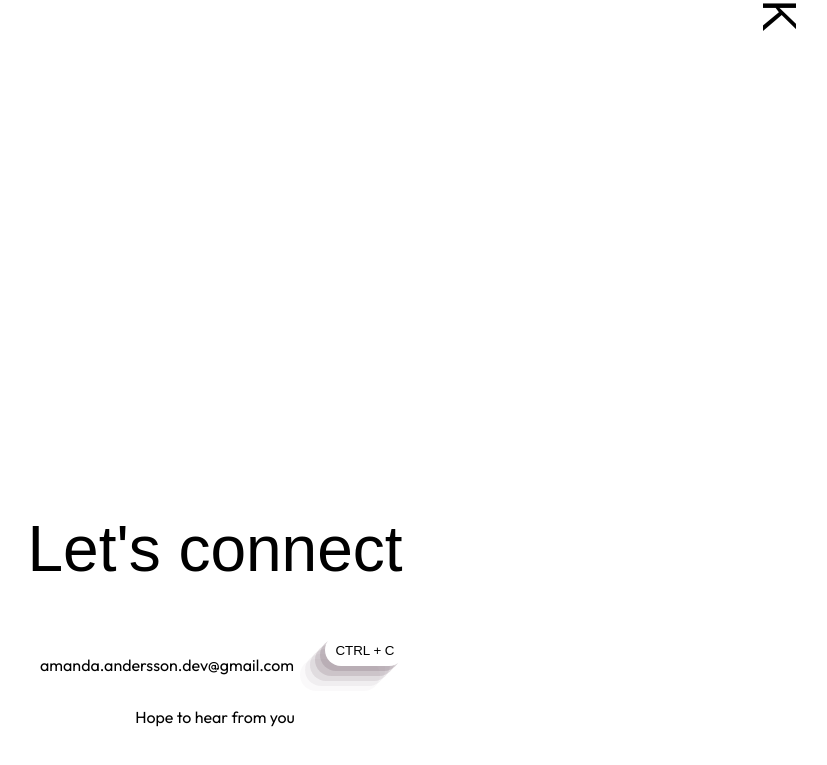
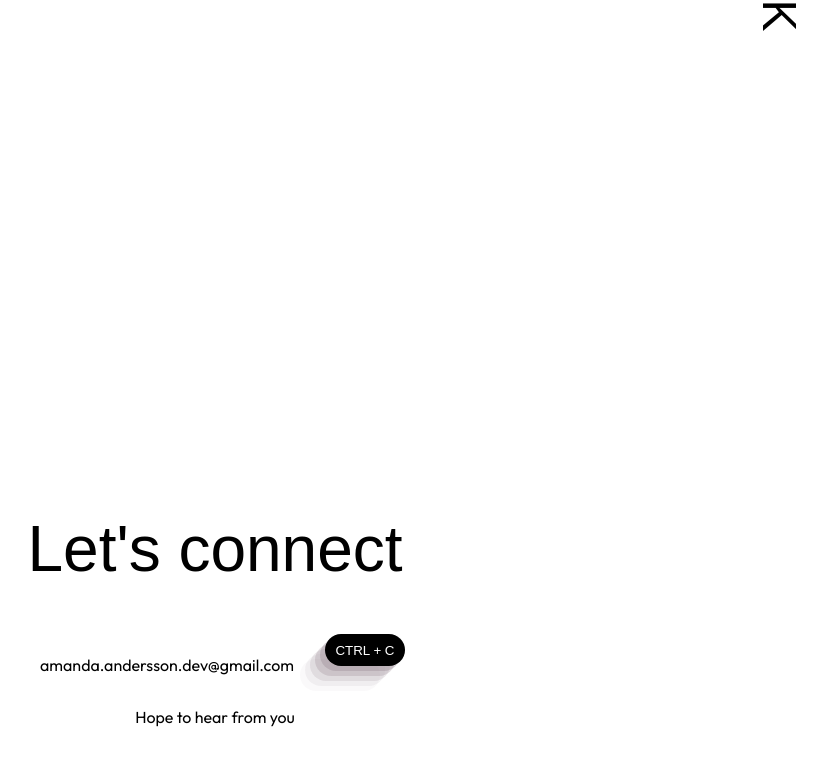
Before and after one commit to Amandaanderssn/Portfolio, a React (Vite) app: page / in a window 1280 px wide. Shown: the part 2115-2880 px from the top of the page, without its empty margins (425-1252 px from the left). Built offline with nearby package versions, Linux system fonts and the light colour scheme; a web font is replaced by a local one.

Commit message:
Added some more minor animation to about and contact section

```diff
--- a/src/components/HomePageSections/AboutSection/AboutSection.css
+++ b/src/components/HomePageSections/AboutSection/AboutSection.css
@@ -19,16 +19,17 @@
     gap: 2rem;
     align-items: top;
     justify-content: space-between;
+
+    opacity: 0;
+    transform: translateY(40px);
+    transition: opacity 1.2s ease, transform 1.2s ease;
 }
 
 .position>div {
     width: 40%
 }
 
-/* .arrow {
-    transition: transform 0.1s ease-out, opacity 0.3s ease;
+.position.visible {
+    opacity: 1;
+    transform: translateY(0);
 }
-
-.about-text {
-    transition: filter 0.3s ease, opacity 0.3s ease;
-} */
--- a/src/components/HomePageSections/AboutSection/AboutSection.jsx
+++ b/src/components/HomePageSections/AboutSection/AboutSection.jsx
@@ -1,22 +1,16 @@
+import { UseAnimationIfVisible } from "../../../hooks/UseAnimationIfVisible.jsx";
 import VerticalTitle from "../../VerticalTitle/VerticalTitle.jsx";
 import "./AboutSection.css";
-import { CircleChevronRight } from 'lucide-react';
 
 const AboutSection = () => {
 
+    const [ref, isVisible] = UseAnimationIfVisible(0.5)
+
     return (
-        <div className="about-section">
-            {/* <h2 className="title">About Me</h2> */}
+        <div className="about-section" ref={ref}>
             <VerticalTitle text="About Me" placement={"left"} />
             <div className="content">
-                <div className="position">
-                    {/* <div className="arrow">
-                        <CircleChevronRight />
-                    </div>
-                    <p className="about-text">
-                        Lorem, ipsum dolor sit amet consectetur adipisicing elit. Tempore molestiae facilis perferendis illo deserunt magni nobis ex voluptates voluptas temporibus sed nulla iusto cum fugit quo numquam doloremque ad similique, explicabo neque quod ea suscipit! Numquam, vero nam quas, ipsam quisquam molestiae corrupti quos unde dolorem ad impedit. Saepe illum at, obcaecati impedit molestias nam dolores? Incidunt reprehenderit, modi at illum dolorem quo voluptatem, voluptates sequi officiis nostrum laborum culpa rerum sed voluptatibus, maiores commodi nobis cupiditate voluptatum. Saepe possimus laborum soluta! Molestias et nihil, velit commodi beatae, doloremque eum, vitae necessitatibus dolore repellat officia provident! Quae soluta velit odio.
-                    </p> */}
-
+                <div className={`position ${isVisible ? "visible" : ""}`}>
                     <div>
                         <h3 style={{ textTransform: "uppercase" }}>Hi, I'm Amanda, I love making things that help people do their thing.</h3>
                     </div>
--- a/src/components/HomePageSections/ContactSection/ContactSection.css
+++ b/src/components/HomePageSections/ContactSection/ContactSection.css
@@ -71,7 +71,7 @@
 
 }
 
-.copyButton {
+.darkCopyButton {
     height: 2rem;
     width: 5rem;
     color: black;
@@ -83,13 +83,36 @@
     transition: transform 0.15s ease-out, background-color 0.3s ease, box-shadow 0.1s ease;
 }
 
-.copyButton:hover {
+.lightCopyButton {
+    height: 2rem;
+    width: 5rem;
+    color: white;
+    background-color: black;
+    border: none;
+    border-radius: 3rem;
+    box-shadow: rgba(159, 144, 153, 0.4) -5px 5px, rgba(159, 144, 153, 0.3) -10px 10px, rgba(159, 144, 153, 0.2) -15px 15px, rgba(159, 144, 153, 0.1) -20px 20px, rgba(159, 144, 153, 0.05) -25px 25px;
+    transform: translate(15px, -15px);
+    transition: transform 0.15s ease-out, background-color 0.3s ease, box-shadow 0.1s ease;
+}
+
+.darkCopyButton:hover {
     cursor: pointer;
     background-color: rgb(197, 197, 197);
 }
 
-.copyButton.clicked {
+.lightCopyButton:hover {
+    cursor: pointer;
+    background-color: rgb(57, 57, 57);
+}
+
+.darkCopyButton.clicked {
     background-color: rgb(199, 199, 199);
+    box-shadow: rgba(240, 46, 170, 0.4) -5px 5px, rgba(240, 46, 170, 0.3) -10px 10px, rgba(240, 46, 170, 0.2) -15px 15px;
+    animation: clickBounce 0.5s ease-out;
+}
+
+.lightCopyButton.clicked {
+    background-color: rgb(57, 57, 57);
     box-shadow: rgba(240, 46, 170, 0.4) -5px 5px, rgba(240, 46, 170, 0.3) -10px 10px, rgba(240, 46, 170, 0.2) -15px 15px;
     animation: clickBounce 0.5s ease-out;
 }
--- a/src/components/HomePageSections/ContactSection/ContactSection.jsx
+++ b/src/components/HomePageSections/ContactSection/ContactSection.jsx
@@ -1,8 +1,10 @@
 import { useState } from "react";
 import { UseAnimationIfVisible } from "../../../hooks/UseAnimationIfVisible";
 import "./ContactSection.css"
+import { useTheme } from "../../../hooks/UseTheme";
 
 const ContactSection = () => {
+    const { theme } = useTheme()
 
     const [ref, isVisible] = UseAnimationIfVisible(0.3)
     const [copied, setCopied] = useState(false);
@@ -15,13 +17,15 @@ const ContactSection = () => {
         setTimeout(() => setCopied(false), 500);
     }
 
+    const lightOrDarkButton = theme === "dark" ? "darkCopyButton" : "lightCopyButton"
+
     return (
         <div className="contact-section" ref={ref}>
             <h2 className={`connect-title ${isVisible ? 'visible' : ''} `}> Let's connect</h2>
             <div className={`mail ${isVisible ? 'visible' : ''} `}>
                 <p>{mail}</p>
                 {copied && <span className="copiedBubble">Copied!</span>}
-                <button className={`copyButton ${copied ? "clicked" : ""}`} onClick={copyMail}>CTRL + C </button>
+                <button className={`${lightOrDarkButton} ${copied ? "clicked" : ""}`} onClick={copyMail}>CTRL + C </button>
             </div>
             <p className={`thanksMsg ${isVisible ? 'visible' : ''} `}>Hope to hear from you</p>
         </div>
```
